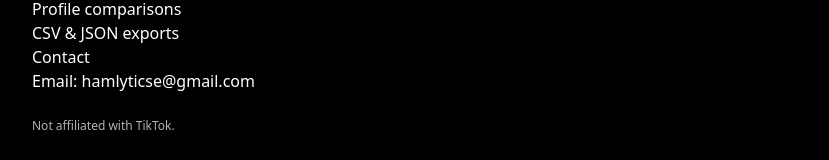
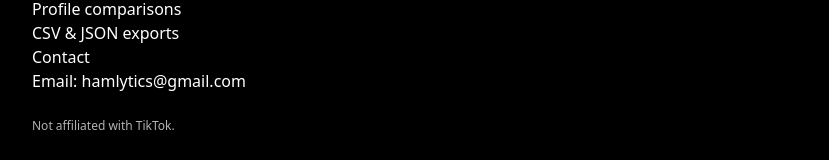
Before and after one commit to BabybeeStudios/hamlytics, a Next.js app: page / in a window 1280 px wide. Shown: the part 211-371 px from the top of the page, without its empty margins (218-1047 px from the left). Built offline with nearby package versions, Linux system fonts and the light colour scheme.

Commit message:
Update page.tsx

```diff
--- a/app/page.tsx
+++ b/app/page.tsx
@@ -29,7 +29,7 @@ export default function Home() {
       <h2>Contact</h2>
       <p>
         Email:{" "}
-        <a href="mailto:hamlytics@gmail.com">hamlyticse@gmail.com</a>
+        <a href="mailto:hamlytics@gmail.com">hamlytics@gmail.com</a>
       </p>
 
       <p style={{ fontSize: 12, opacity: 0.7, marginTop: 24 }}>
```
